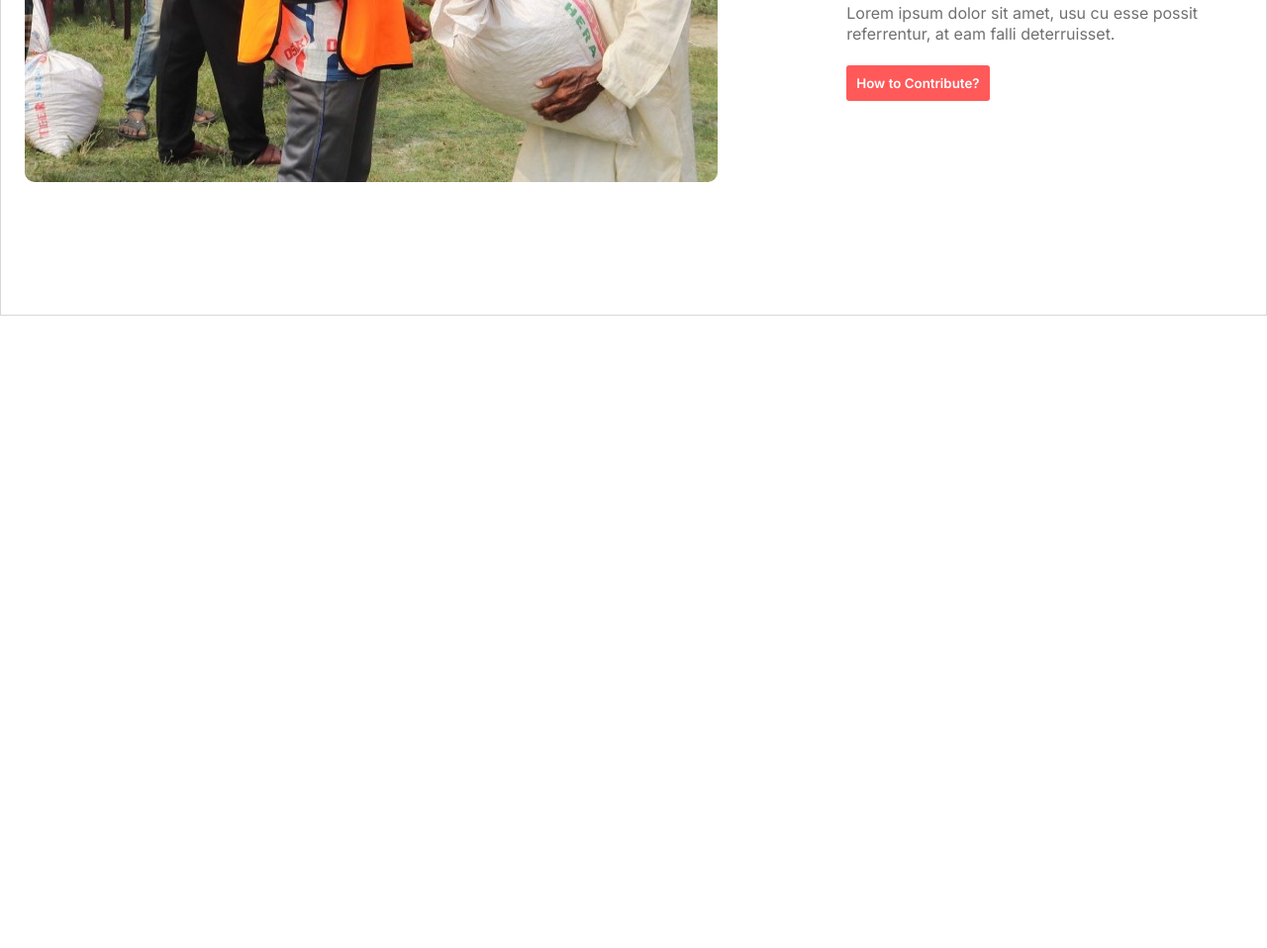
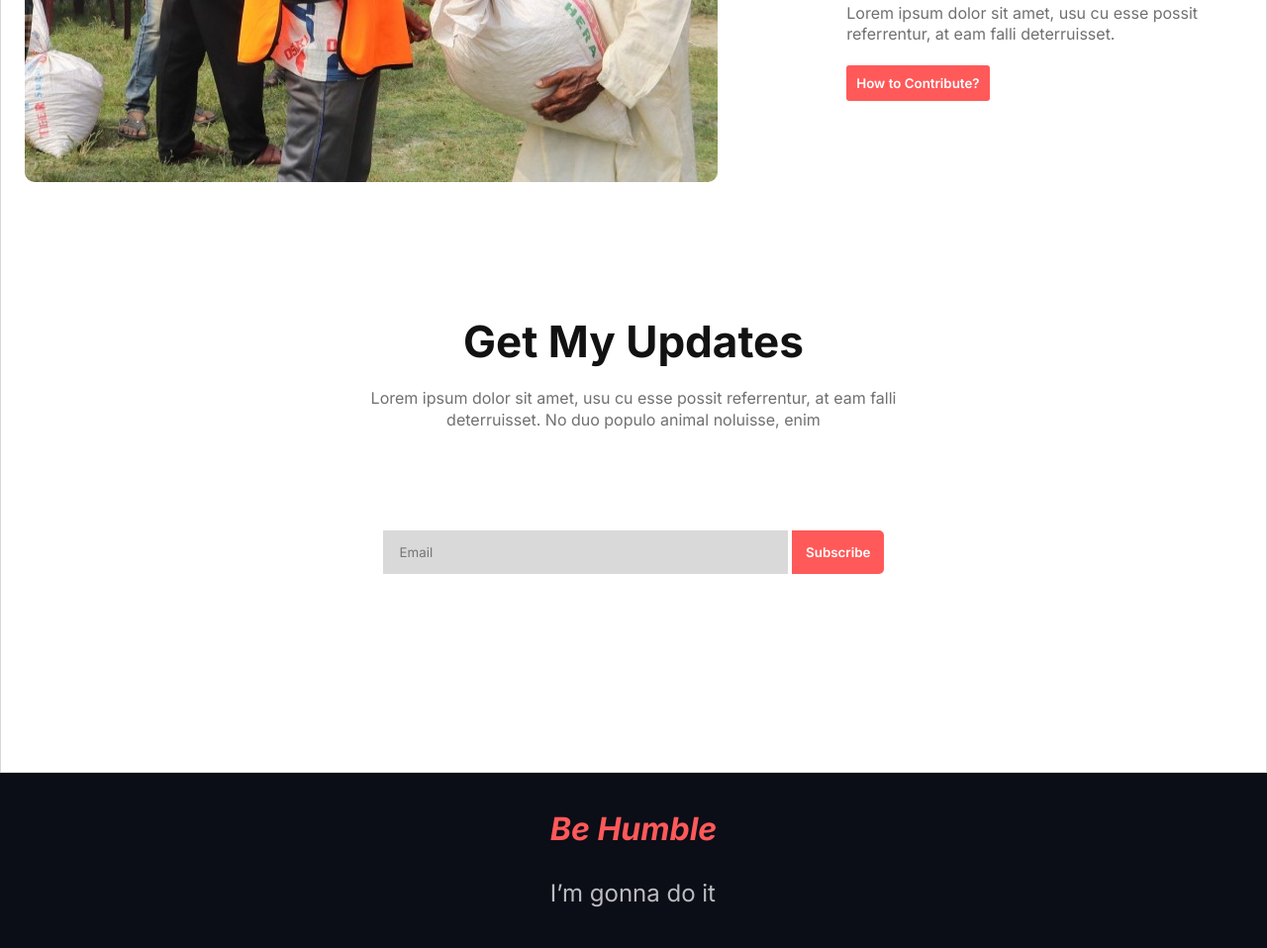
Before and after one commit to Learn-programming-with-Jubair-hosain/donate, a plain HTML site: page index.html in a window 1280 px wide. Shown: the part 2873-3831 px from the top of the page at 99% size. Before the commit the page ends 3192 px from the top, so only its background shows below. Drawn offline with Linux system fonts and the light colour scheme.

Commit message:
added footer section

```diff
--- a/index.html
+++ b/index.html
@@ -97,9 +97,24 @@
                 </div>
             </div>
         </section>
+<!-- Get My Updates -->
+        <section>
+            <div class="Updates-container">
+                <div class="Updates-content">
+                    <h3 class="head">Get My Updates</h3>
+                    <p class="text">Lorem ipsum dolor sit amet, usu cu esse possit referrentur, at eam falli <br> deterruisset. No duo populo animal noluisse, enim</p>
+                    <input type="text" placeholder="Email">
+                    <button class="btn">Subscribe</button>
+                </div>
+            </div>
+        </section>
     </main>
-    <footer>
-
+<!-- footer section -->
+    <footer class="footer">
+        <div class="footer-content">
+            <h1><em>Be Humble</em></h1>
+           <p class="text">I’m gonna do it</p>
+        </div>
     </footer>
 </body>
 </html>
--- a/responsive.css
+++ b/responsive.css
@@ -32,4 +32,8 @@
 .survive{
     margin-bottom: 50px;
 }
+.Updates-content>input{
+    padding: 14px 17px 14px 17px;
+    margin-bottom: 100px;
 }
+}
--- a/style.css
+++ b/style.css
@@ -148,3 +148,42 @@ main{
     margin-top: 150px;
     margin-bottom: 130px;
 }
+/********** Get My Updates *********/
+.Updates-container{
+    display: flex;
+    justify-content: center;
+    text-align: center;
+}
+.Updates-content>p{
+    margin-top: 20px;
+    margin-bottom: 100px;
+}
+
+.Updates-content>input{
+    padding: 14px 200px 14px 17px;
+    background-color: #D9D9D9;
+    border: none;
+    margin-bottom: 200px;
+}
+.Updates-content>button{
+    border-radius: 0 5px 5px 0;
+    padding: 14px;
+}
+/********* footer style  ***********/
+.footer{
+    height: 177px;
+    background-color: #0B0D17;
+    display: flex;
+}
+.footer-content{
+    justify-content: center;
+    align-content: center;
+}
+.footer-content>h1{
+    color: #FF5959;
+    margin-bottom: 30px;
+}
+.footer-content>p{
+    font-size: 1.50rem;
+    color: #ffffffb9;
+}
```
